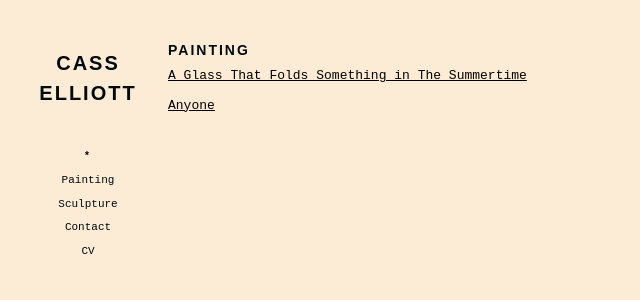
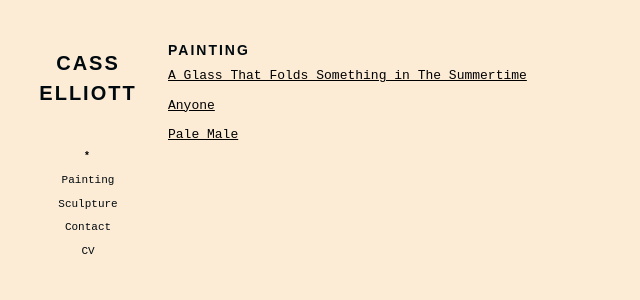
Before and after one commit to adriandgr/ce-portfolio, a Jekyll site: the page built from _painting/index.md, in a window 1280 px wide. Shown: the top 300 px of the page, without its empty margins (0-640 px from the left). Built offline with Jekyll 4.4.1, drawn with Linux system fonts in a browser that asks for light colours; some web fonts are replaced.

Commit message:
Updated Index

```diff
--- a/_painting/index.md
+++ b/_painting/index.md
@@ -5,3 +5,4 @@ layout: post
 
 - [A Glass That Folds Something in The Summertime](/painting/a-glass-that-folds-something-in-the-summertime.html)
 - [Anyone](/painting/anyone.html)
+- [Pale Male](/painting/pale-male.html)
```
